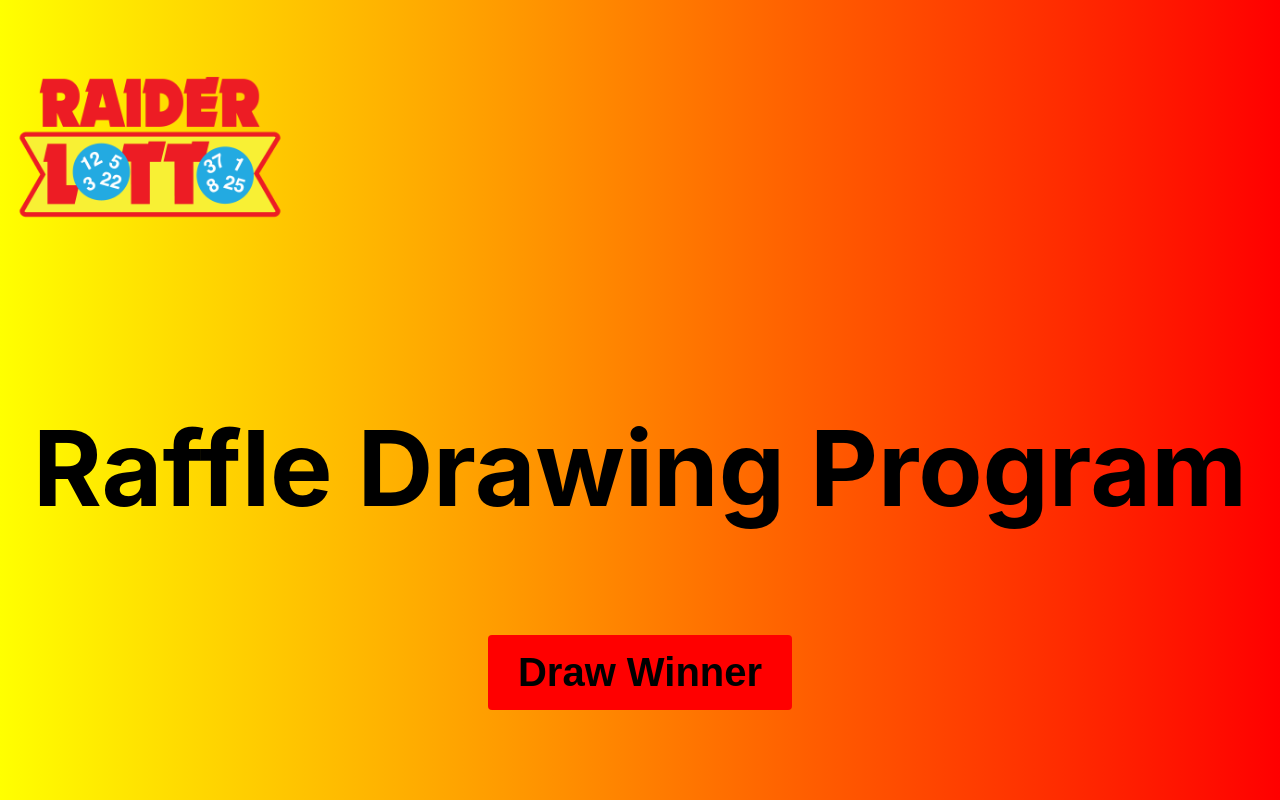
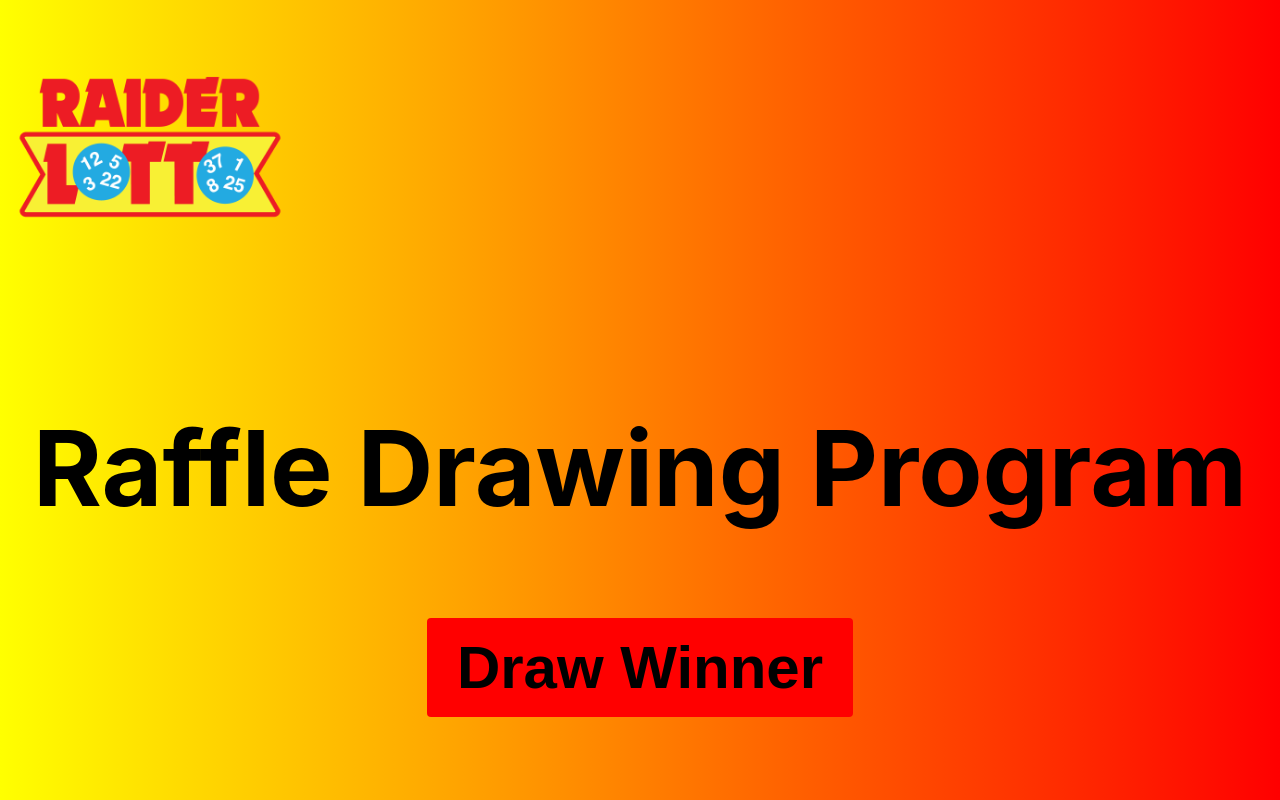
Before and after one commit to Michael-Flynn/raffle-drawing-app, a React (Create React App) app: page / in a window 1280 px wide. Built offline with nearby package versions, Linux system fonts and the light colour scheme.

Commit message:
Update App.css

```diff
--- a/src/App.css
+++ b/src/App.css
@@ -16,7 +16,7 @@ body {
 
 .styled-button {
   padding: 15px 30px;
-  font-size: 40px; /* Increase font size */
+  font-size: 60px; /* Increase font size */
   font-weight: bold;
   background-color: red;
   color: black;
```
